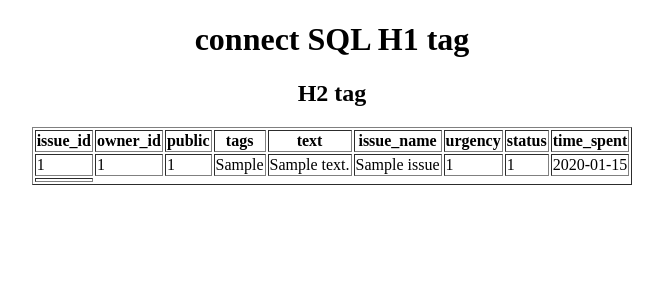
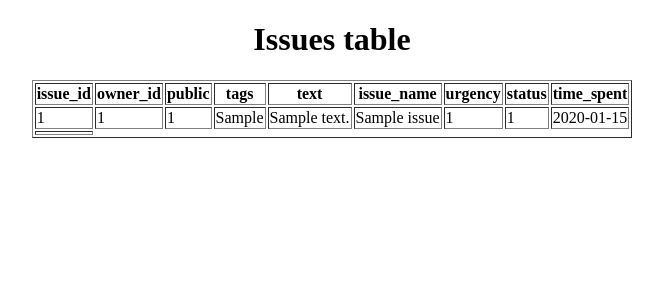
Before and after one commit to WorstPIlot/web_issue_tracker, a Django app: page / in a window 1280 px wide. Shown: the top 300 px of the page, without its empty margins (308-971 px from the left). Run offline with Django 4.2, Linux system fonts and the light colour scheme; tables that the repository leaves empty hold one stand-in row (values such as "Sample post").

Commit message:
[!] Changed title

```diff
--- a/mysite/mysite/templates/index.html
+++ b/mysite/mysite/templates/index.html
@@ -1,10 +1,9 @@
 <!DOCTYPE html>
 <head>
-    <title>testing SQL connect</title>
+    <title>Issues table</title>
 </head>
 <body><center>
-    <h1>connect SQL H1 tag</h1>
-    <h2>H2 tag</h2>
+    <h1>Issues table</h1>
     <table border="1">
         <tr>
             <th>issue_id</th>
```
